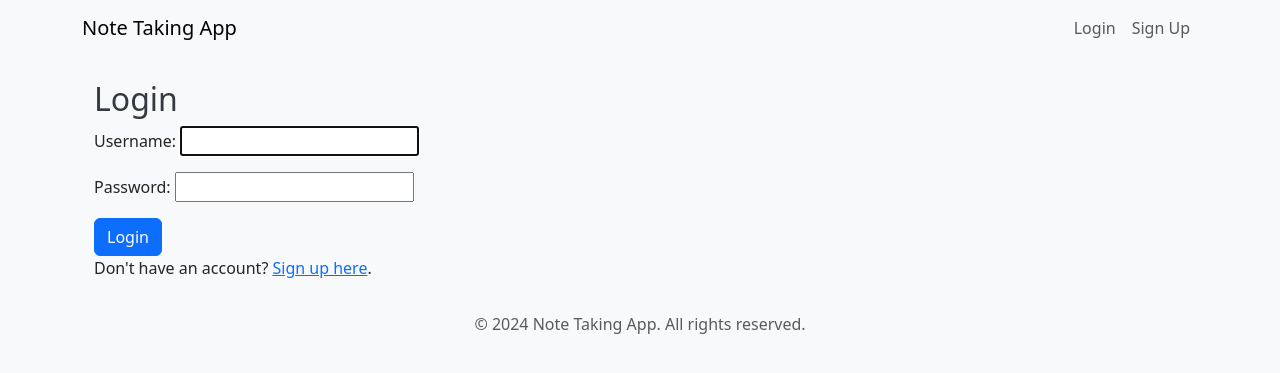
After one commit to wathika-eng/django_crud_toDoApp, a Django app: page /login/ in a window 1280 px wide. The commit adds this page. Shown: the top 373 px of the page. Run offline with Django 5.2, Linux system fonts and the light colour scheme.

Commit message:
Refactor URL configuration and add media serving in development mode
- Update `crud_settings/urls.py` to include media serving when `DEBUG` is enabled in Django settings.
- Remove unnecessary blank lines in `crudapp/forms.py`.
- Update `crudapp/models.py` to change the image upload path to `media/`.
- Add new URL patterns for user authentication in `crudapp/urls.py`.
- Add new views and templates for user signup and login in `crudapp/views.py` and `templates/account/`.
- Remove unused CSS file `static/css/style.css`.
- Update the base template `templates/base.html` to include links for user authentication.
- Add new migration files `crudapp/migrations/0003_alter_note_image.py` and `crudapp/migrations/0004_note_user.py` to reflect the changes in the `Note` model.
- Remove unused CSS file `static/css/styles.css`.
- Add new templates for user login and signup in `templates/account/`.

```diff
--- a/crud_settings/urls.py
+++ b/crud_settings/urls.py
@@ -17,8 +17,12 @@ Including another URLconf
 
 from django.contrib import admin
 from django.urls import path, include
+from django.conf import settings
+from django.conf.urls.static import static
 
 urlpatterns = [
     path("admin/", admin.site.urls),
     path("", include("crudapp.urls")),
 ]
+if settings.DEBUG:
+    urlpatterns += static(settings.MEDIA_URL, document_root=settings.MEDIA_ROOT)
--- a/crudapp/forms.py
+++ b/crudapp/forms.py
@@ -1,6 +1,5 @@
 from django import forms
 from .models import Note
-
 
 class NoteForm(forms.ModelForm):
     class Meta:
--- a/crudapp/models.py
+++ b/crudapp/models.py
@@ -7,16 +7,16 @@ from datetime import timezone
 class Note(models.Model):
     title = models.CharField(max_length=200)
     content = models.TextField()
-    image = models.ImageField(upload_to="notes/", blank=True, null=True)
+    image = models.ImageField(upload_to="media/", blank=True, null=True)
     created_at = models.DateTimeField(auto_now_add=True)
     updated_at = models.DateTimeField(auto_now=True)
-    # user = models.ForeignKey(User, on_delete=models.CASCADE)
+    user = models.ForeignKey(User, on_delete=models.SET_NULL, blank=True, null=True)
     is_completed = models.BooleanField(default=False)
     due_date = models.DateTimeField(blank=True, null=True)
     alarm_time = models.DateTimeField(blank=True, null=True)
 
     def __str__(self):
-        return self.title
+        return f"Note: {self.title} - {self.image}"
 
     def get_absolute_url(self):
         return reverse('note_detail', args=[str(self.id)])
--- a/crudapp/urls.py
+++ b/crudapp/urls.py
@@ -10,4 +10,7 @@ urlpatterns = [
     path('note/<int:note_id>/edit/', views.note_update, name='note_update'),
     path('note/<int:note_id>/delete/', views.note_delete, name='note_delete'),
     path('note/<int:note_id>/check-off/', views.note_check_off, name='note_check_off'),
+    path('signup/', views.signup, name='signup'),
+    path('login/', views.CustomLoginView.as_view(), name='login'),
+    path("logout", views.logout_view, name="logout"),
 ]
--- a/crudapp/views.py
+++ b/crudapp/views.py
@@ -2,6 +2,11 @@ from django.http import HttpResponse
 from django.shortcuts import render, redirect, get_object_or_404
 from .models import Note
 from .forms import NoteForm
+from django.contrib.auth.forms import UserCreationForm
+from django.contrib.auth import login
+from django.contrib.auth.views import LoginView
+from django.contrib.auth import logout
+
 # from django.contrib.auth.decorators import login_required
 
 
@@ -10,7 +15,7 @@ def test_view(request):
 
 # @login_required
 def note_list(request):
-    notes =Note.objects.all()
+    notes = Note.objects.all()
     # newNotes = [note ]
     return render(request, 'note_list.html', {'notes': notes})
 
@@ -19,13 +24,13 @@ def note_detail(request, note_id):
     note = get_object_or_404(Note, id=note_id)
     return render(request, 'note_detail.html', {'note': note})
 
-# @login_required
 def note_create(request):
     if request.method == "POST":
-        form = NoteForm(request.POST)
+        form = NoteForm(request.POST, request.FILES)
         if form.is_valid():
             note = form.save(commit=False)
-
+            if request.user.is_authenticated:
+                note.user = request.user
             note.save()
             return redirect('note_list')
     else:
@@ -58,3 +63,24 @@ def note_delete(request, note_id):
         note.delete()
         return redirect('note_list')
     return render(request, 'note_confirm_delete.html', {'note': note})
+
+
+
+
+def signup(request):
+    if request.method == 'POST':
+        form = UserCreationForm(request.POST)
+        if form.is_valid():
+            user = form.save()
+            login(request, user)
+            return redirect('note_list')
+    else:
+        form = UserCreationForm()
+    return render(request, 'account/signup.html', {'form': form})
+
+class CustomLoginView(LoginView):
+    template_name = 'account/login.html'
+
+def logout_view(request):
+    logout(request)
+    return redirect('login')
--- /dev/null
+++ b/templates/account/login.html
@@ -0,0 +1,10 @@
+{% extends "base.html" %} {% block content %}
+<div class="container">
+	<h2>Login</h2>
+	<form method="post">
+		{% csrf_token %} {{ form.as_p }}
+		<button type="submit" class="btn btn-primary">Login</button>
+	</form>
+	<p>Don't have an account? <a href="{% url 'signup' %}">Sign up here</a>.</p>
+</div>
+{% endblock %}
--- a/templates/base.html
+++ b/templates/base.html
@@ -34,7 +34,17 @@
 						<li class="nav-item">
 							<a class="nav-link" href="{% url 'note_create' %}">Create Note</a>
 						</li>
-						--> {% endif %}
+						<li class="nav-item">
+							<a class="nav-link" href="{% url 'logout' %}">Logout</a>
+						</li>
+						{% else %}
+						<li class="nav-item">
+							<a class="nav-link" href="{% url 'login' %}">Login</a>
+						</li>
+						<li class="nav-item">
+							<a class="nav-link" href="{% url 'signup' %}">Sign Up</a>
+						</li>
+						{% endif %}
 					</ul>
 				</div>
 			</div>
@@ -45,7 +55,7 @@
 		<footer class="bg-light text-center py-3">
 			<div class="container">
 				<span class="text-muted"
-					>© {{ current_year }} Note Taking App. All rights reserved.</span
+					>© 2024 Note Taking App. All rights reserved.</span
 				>
 			</div>
 		</footer>
--- a/templates/note_detail.html
+++ b/templates/note_detail.html
@@ -3,7 +3,7 @@
 <p>{{ note.content }}</p>
 
 {% if note.image %}
-<img src="{{ note.image.url }}" alt="{{ note.title }}" />
+<img src="{{ note.image }}" alt="{{ note.title }}" />
 {% endif %}
 
 <p>Created at: {{ note.created_at }}</p>
--- a/templates/note_form.html
+++ b/templates/note_form.html
@@ -2,7 +2,6 @@
 <div class="container">
 	<h2>{% if form.instance.id %}Edit Note{% else %}Create Note{% endif %}</h2>
 	<form method="post" enctype="multipart/form-data">
-		<!-- Add enctype for file upload -->
 		{% csrf_token %}
 		<div class="mb-3">
 			<label for="{{ form.title.id_for_label }}" class="form-label"
```
Also changed, not shown: templates/account/signup.html (added, +10 -0 lines), crudapp/migrations/0003_alter_note_image.py (added), crudapp/migrations/0004_note_user.py (added), static/css/styles.css (renamed from static/css/style.css).
